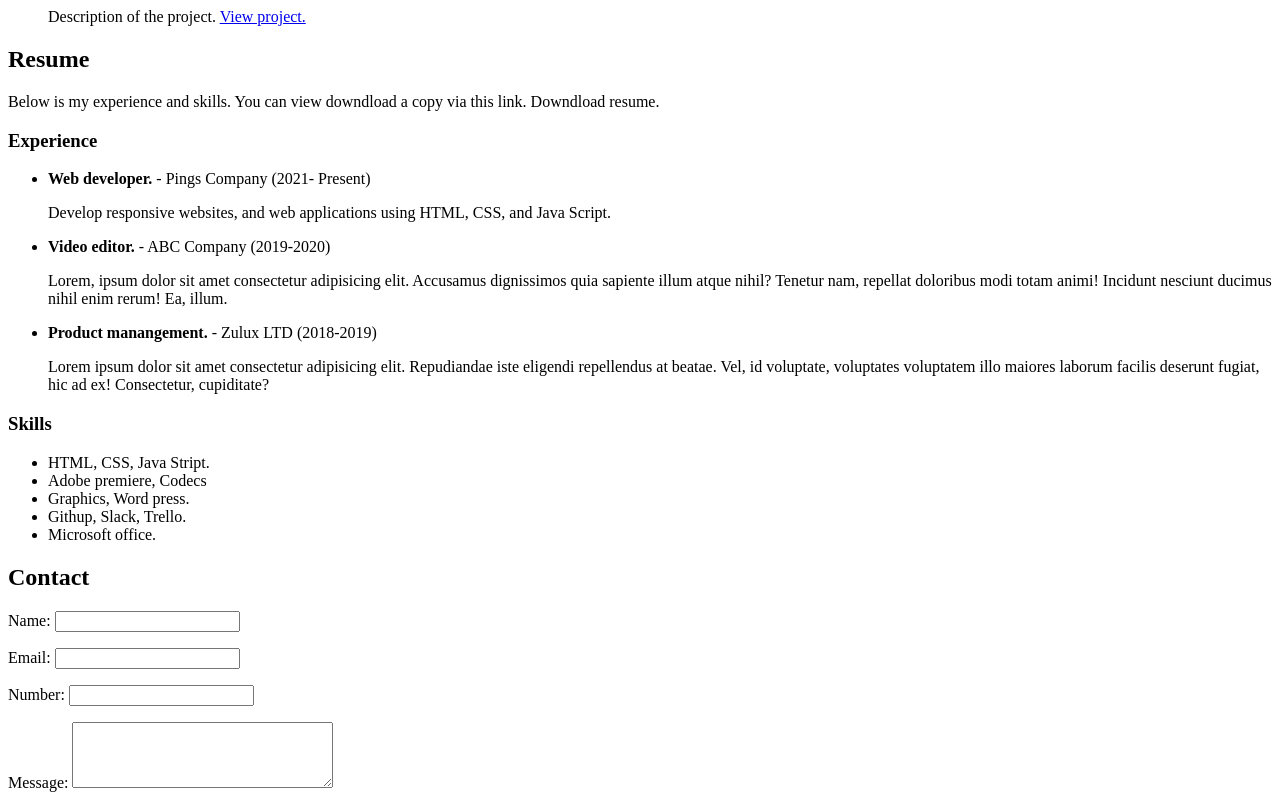
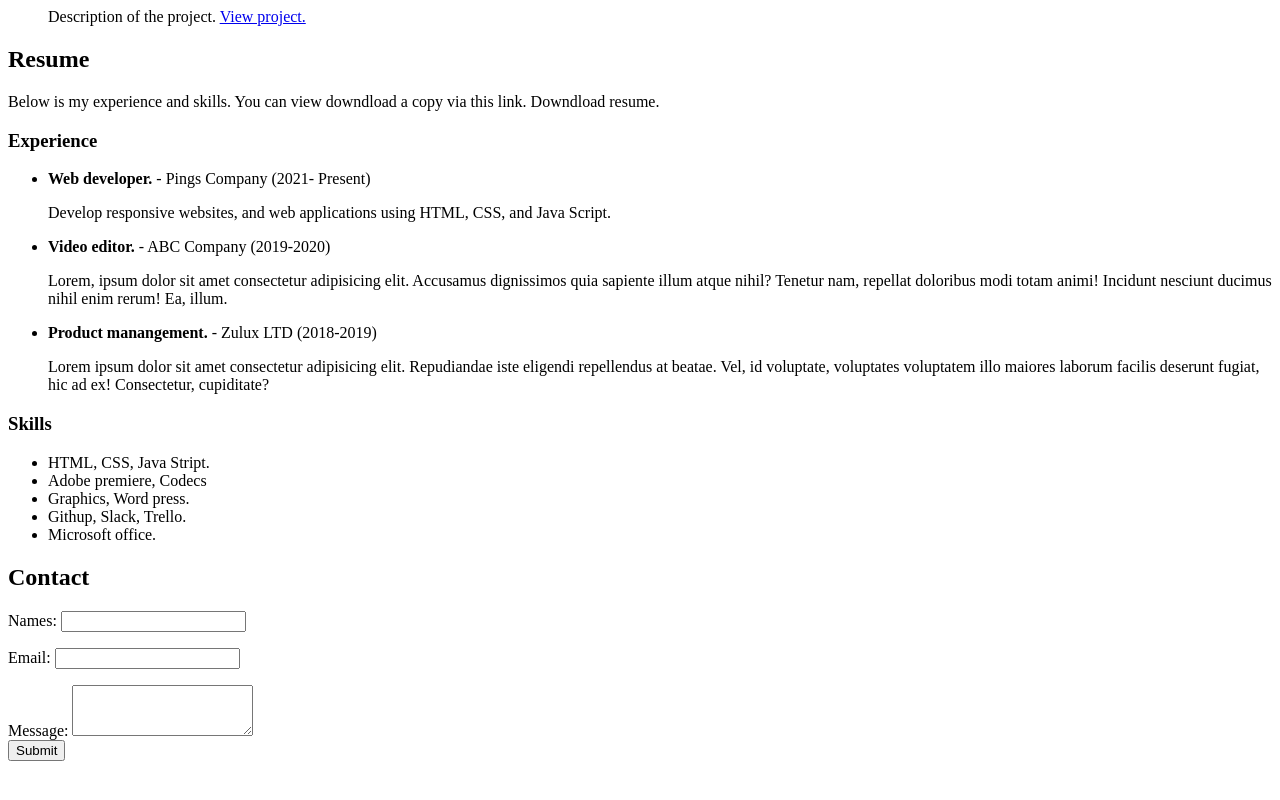
Before and after one commit to ImaJakob/checkpoint-2-festac, a plain HTML site: page index.html in a window 1280 px wide. Shown: the part 481-1281 px from the top of the page. After the commit the page ends 1250 px from the top, so only its background shows below. Drawn offline with Linux system fonts and the light colour scheme.

```diff
--- a/index.html
+++ b/index.html
@@ -83,18 +83,16 @@
             <h2>Contact</h2>
 
             <form action="submit-contact-form" method="post">
-                <label for="name">Name:</label>
+                <label for="name">Names:</label>
                 <input type="text" id="name" name="name" required><br>
                 <p>
                     <label for="email">Email:</label>
-                    <input type="text" id="email" name="email" required><br>
+                    <input type="email" id="email" name="email" required><br>
                 </p>
 
-                <p><label for="number">Number:</label>
-                  <input type="number" id="number" name="number" required><br>
-                </p>
                 <label for="message">Message:</label>
-                <textarea name="Message" id="message" rows="4" cols="30" required></textarea>
+                <textarea name="Message" id="message" rows="3" cols="20" required></textarea><br>
+                <button type="submit">Submit</button>
             </form>
 
         </div>
```
